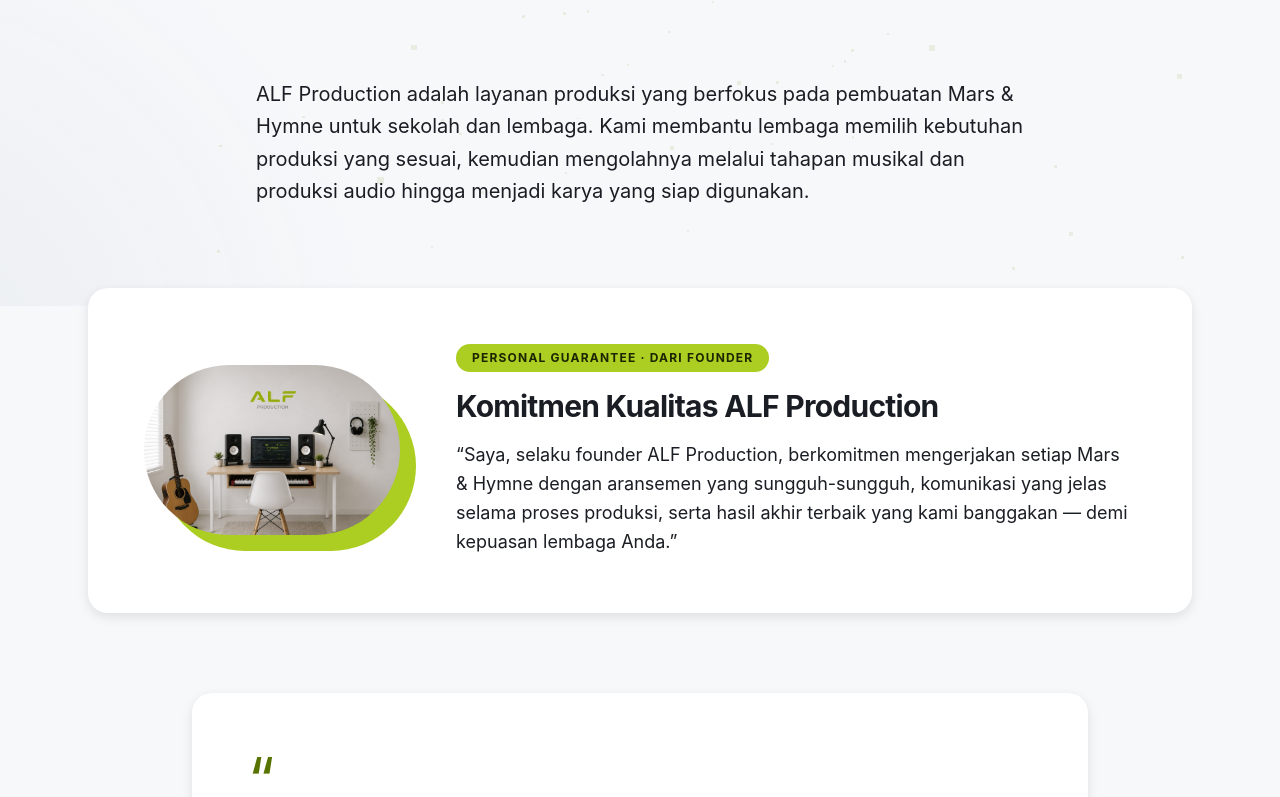
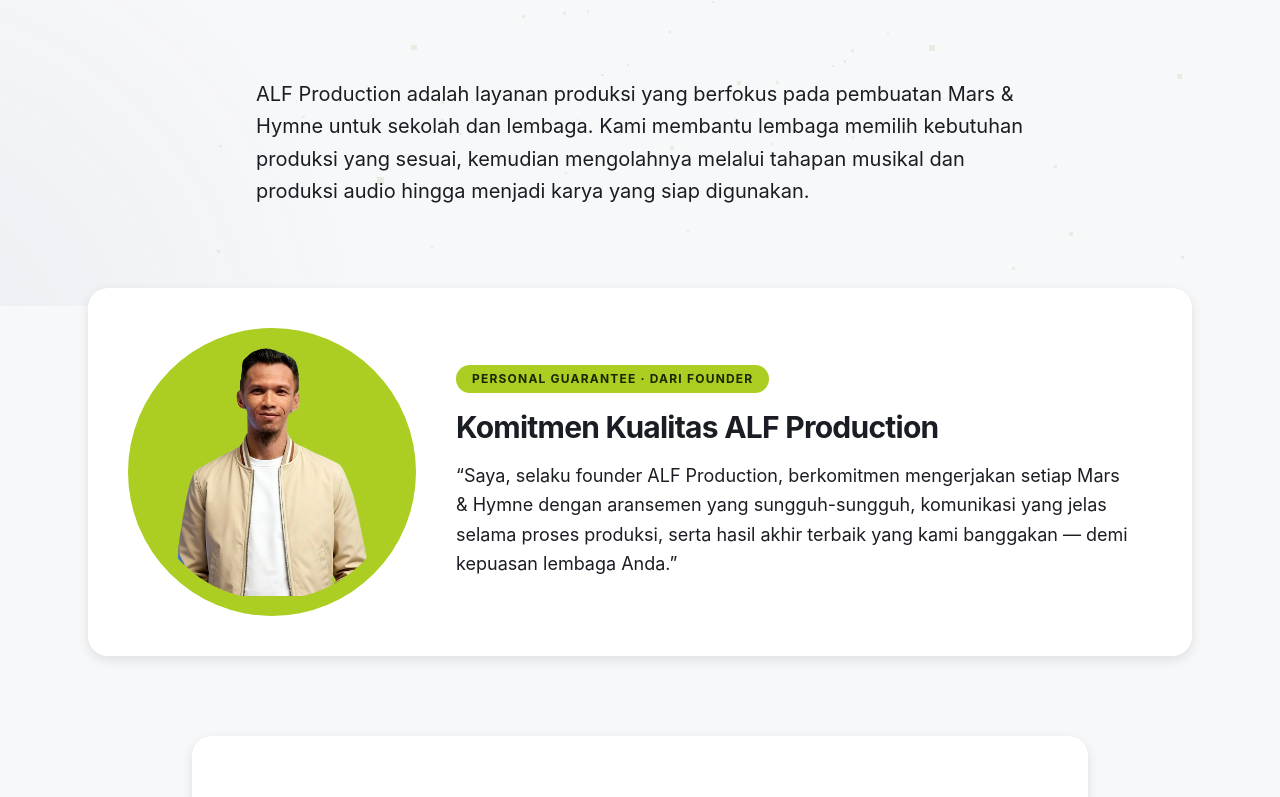
Before and after one commit to tukangoding/alfproduction.id, a Nuxt app: page /tentang in a window 1280 px wide. Shown: the part 494-1291 px from the top of the page. Built offline with nearby package versions, Linux system fonts and the light colour scheme.

Commit message:
edit personal guarentee photo

```diff
--- a/pages/tentang.vue
+++ b/pages/tentang.vue
@@ -61,11 +61,11 @@
     >
       <div class="relative mx-auto w-56 md:w-64">
         <div
-          class="absolute -bottom-4 -right-4 h-full w-full rounded-full bg-primary"
+          class="absolute -inset-4 rounded-full bg-primary"
           aria-hidden="true"
         />
         <img
-          src="/hero.png"
+          src="/alief.png"
           alt="Foto founder ALF Production"
           width="500"
           height="500"
```
Also changed, not shown: public/alief.png.
